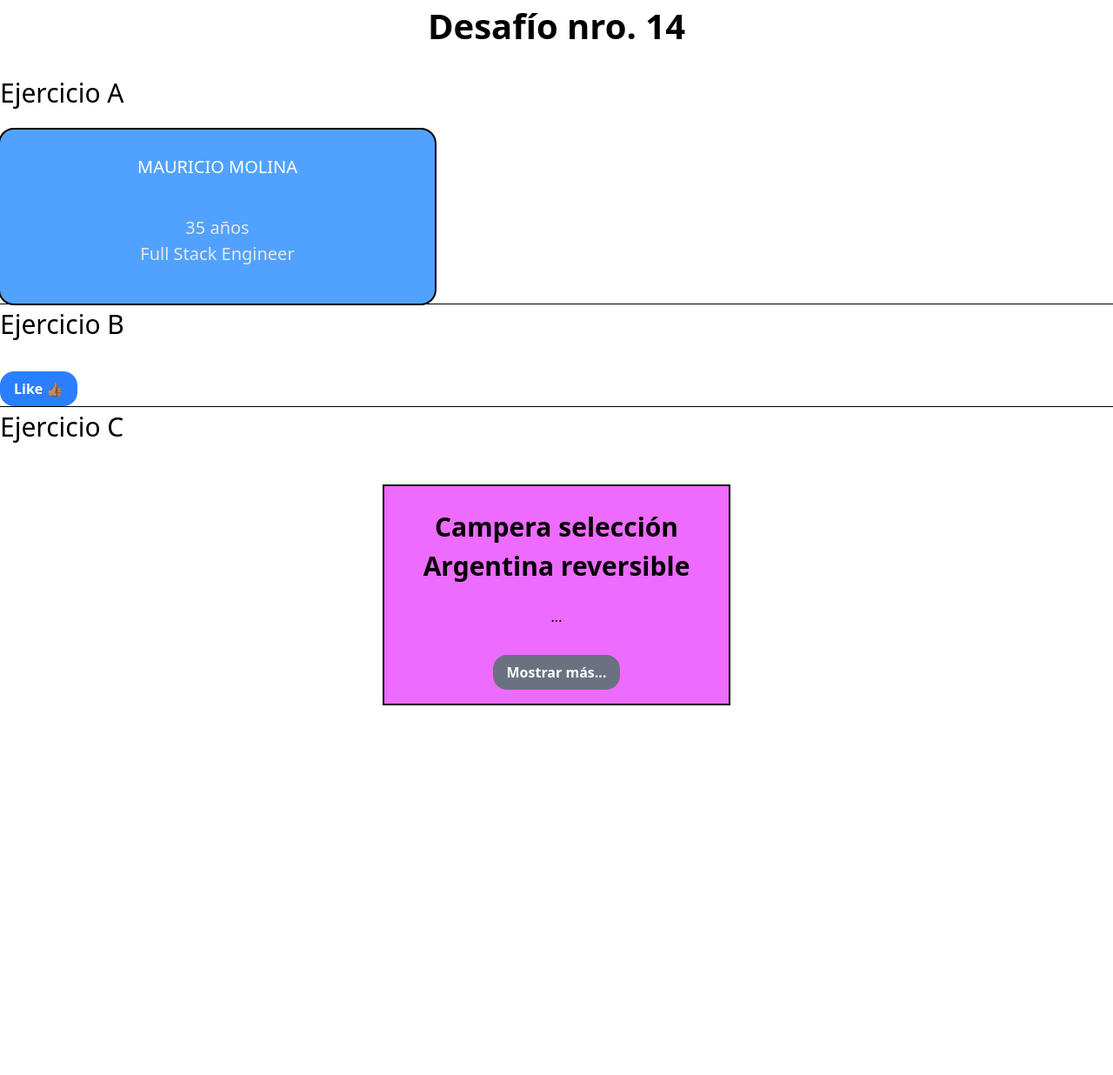
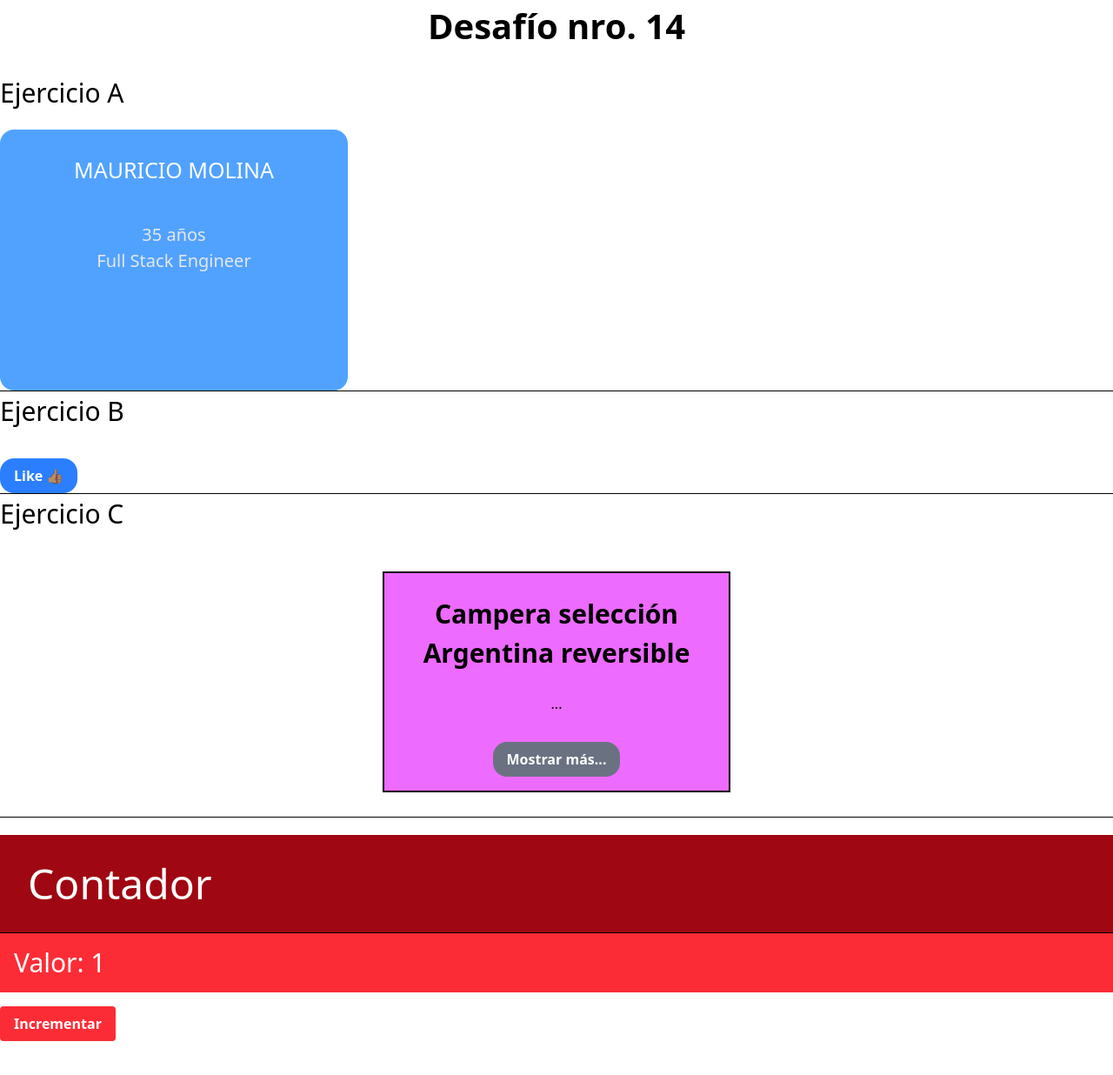
Before and after one commit to TICAMOLINA/desafio-14-react, a React (Vite) app: page / in a window 1280 px wide. Shown: the whole page at 87% size. Before the commit the page ends 839 px from the top, so only its background shows below. Built offline with nearby package versions, Linux system fonts and the light colour scheme.

Commit message:
Finalizo con el ultimo ejercicio

```diff
--- a/src/App.jsx
+++ b/src/App.jsx
@@ -1,5 +1,6 @@
 // rafce
 
+import Contador from "./components/Contador"
 import LikeButton from "./components/LikeButton"
 import Producto from "./components/Producto"
 import TarjetaUsuario from "./components/TarjetaUsuario"
@@ -25,6 +26,10 @@ const App = () => {
 
       <Producto nombreProducto="Campera selección Argentina reversible" descripcion="Ya sea que estés mostrando tu lealtad frente al juego o saliendo a la ciudad, esta Campera Argentina adidas Anthem Hombre reversible te permite lucir con orgullo los colores de tu país. Con un lado asintiendo con la cabeza a la equipación de local de Argentina y el otro reflejando su uniforme de visitante, te dará opciones cuando quieras expresar tu afición al fútbol. El tejido antidesgarro duradero garantiza que te mantengas cómodo sea cual sea el look que elijas. Este producto está fabricado con materiales 100% reciclados."/>
 
+      <hr />
+
+      <Contador valorInicial={1} valorMaximo={5} />
+
     </div>
   )
 }
--- /dev/null
+++ b/src/components/Contador.jsx
@@ -0,0 +1,29 @@
+import { useState } from "react"
+
+const Contador = ({ valorInicial, valorMaximo }) => {
+
+    const [contador, setContador] = useState(valorInicial)
+
+    const incrementar = () => {
+        setContador(contador + 1)
+    }
+
+
+  return (
+    <div className="mb-10 mt-5">
+        <h2 className="text-5xl bg-red-800 p-8 text-white">Contador</h2>
+        <hr />
+
+        <h3 className="text-3xl bg-red-500 p-4 text-white mb-4">Valor: {contador}</h3>
+
+        <button
+        className={`mr-2 font-bold py-2 px-4 rounded ${
+          contador >= valorMaximo ? "bg-gray-400 cursor-not-allowed": "bg-red-500 hover:bg-red-700 text-white cursor-pointer"}`}
+        disabled={contador >= valorMaximo}
+        onClick={incrementar}>Incrementar
+        </button>
+    </div>
+  )
+}
+
+export default Contador
--- a/src/components/TarjetaUsuario.jsx
+++ b/src/components/TarjetaUsuario.jsx
@@ -2,8 +2,8 @@
 const TarjetaUsuario = (props) => {
 
   return (
-    <div className="w-[500px] h-[200px] bg-blue-400 rounded-2xl ring-2 text-center">
-        <h3 className="uppercase p-7 text-[20px] text-white mb-3 mt-5">
+    <div className="w-[400px] h-[300px] bg-blue-400 rounded-2xl text-center">
+        <h3 className="uppercase p-7 text-[25px] text-white mb-3 mt-5">
             {props.nombre}
         </h3>
         <p className="text-gray-200 text-[20px]">{props.edad}</p>
```
